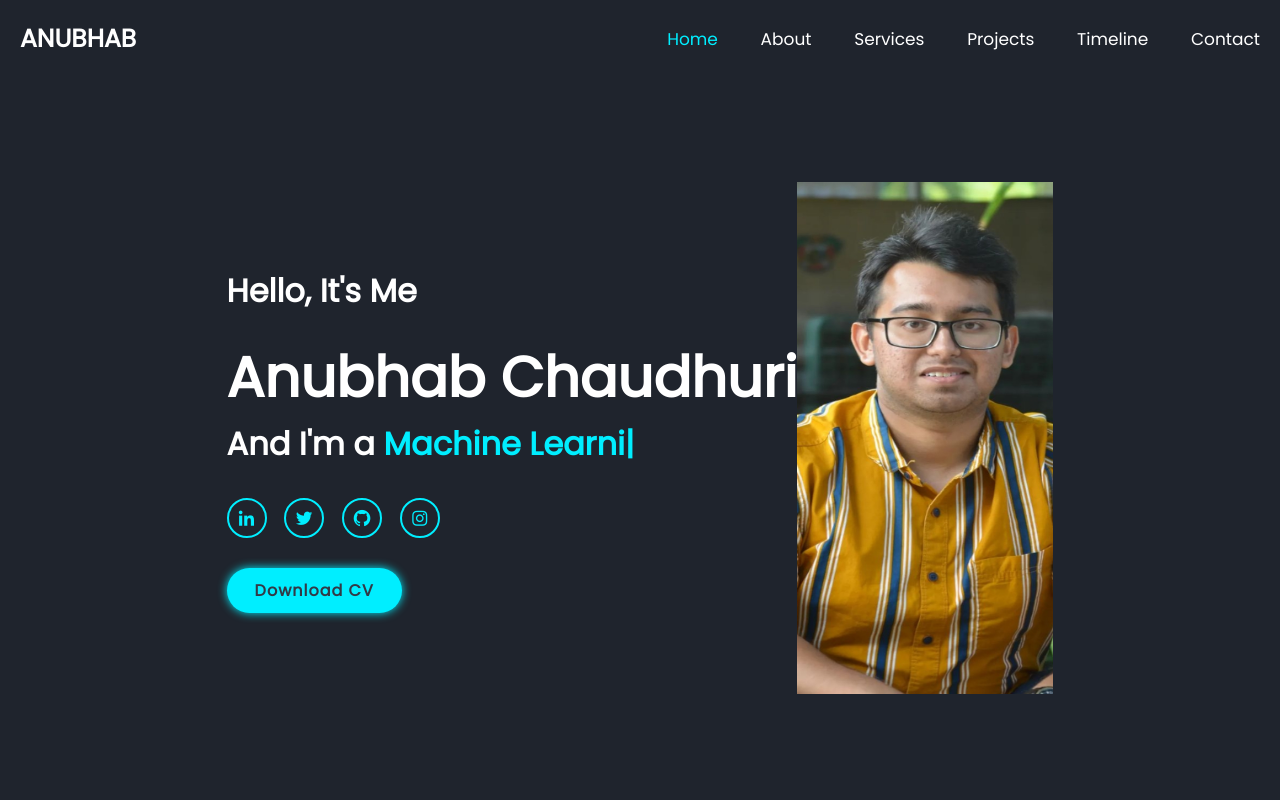
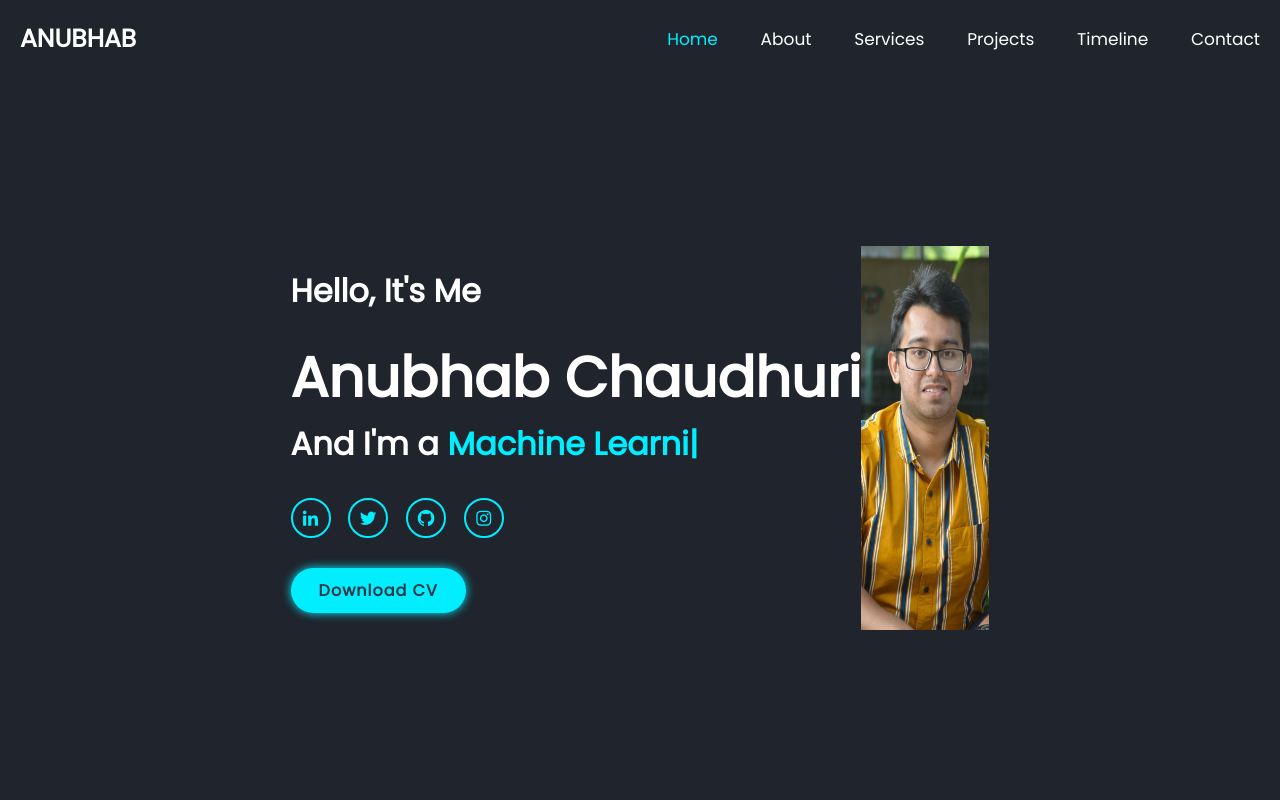
Before and after one commit to anubhabch10/portfolio, a website: page index.html in a window 1280 px wide. Shown: the top 800 px of the page. Drawn offline with nearby package versions, Linux system fonts and the light colour scheme.

Commit message:
style.css

```diff
--- a/css/style.css
+++ b/css/style.css
@@ -91,8 +91,8 @@ body{
 
 
 .home-img img {
-    width: 20vw;
-    height: 40vw;
+    width: 10vw;
+    height: 30vw;
 }
 
 
```
